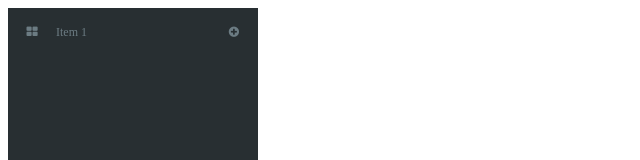
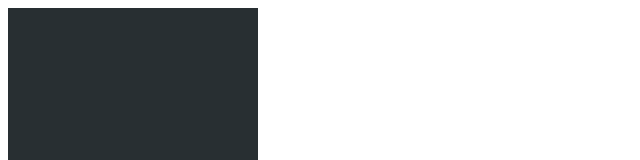
Before and after one commit to minhtrung2606-work/ng2-skeleton, an Angular app: page / in a window 1280 px wide. Shown: the top 160 px of the page, without its empty margins (0-640 px from the left). Built offline with nearby package versions, Linux system fonts and the light colour scheme.

Commit message:
Update LeftNav component to add inputs

```diff
--- a/src/app/app.component.ts
+++ b/src/app/app.component.ts
@@ -6,5 +6,30 @@
   styleUrls: ['./app.component.css']
 })
 export class AppComponent {
-  title = 'app works!';
+  private leftNavItemList;
+
+  constructor() {
+    let productCategory = getElectronicProductsCategory();
+    this.leftNavItemList = buildLeftNavItemList(productCategory);
+  }
 }
+
+function buildLeftNavItemList(productCategory) {
+  if (productCategory) {
+
+  } else {
+    return [];
+  }
+}
+
+function getElectronicProductsCategory() {
+  return [
+    { icon: 'fa-laptop', label: 'Laptop', count: 27,
+      itemList: [
+        { label: 'MAC', count: 12 },
+        { label: 'Dell', count: 7 },
+        { label: 'Asus', count: 6 },
+        { label: 'Asus', count: 2 }
+      ]}
+  ];
+}
--- a/src/app/components/left-nav/left-nav.component.css
+++ b/src/app/components/left-nav/left-nav.component.css
@@ -5,9 +5,6 @@
   height: 100vh;
   background-color: #282f32;
 }
-.left-nav-component .left-nav-menu-item-list {
-  width: 100%;
-}
 .left-nav-component.collapsed {
   width: 48px;
   transition: width 250ms;
--- a/src/app/components/left-nav/left-nav.component.html
+++ b/src/app/components/left-nav/left-nav.component.html
@@ -1,5 +1,4 @@
-<div class="left-nav-component">
-  <div class="left-nav-menu-item-list" [ngClass]="{'collapsed': collapsed}">
+<div class="left-nav-component" [ngClass]="{'collapsed': collapsed}">
   <left-nav-menu-item *ngFor="let menuItem of menuItemList"
                       [menuItem]="menuItem"
                       [activeIcon]="activeIcon"
@@ -9,7 +8,3 @@
                       (onSubMenuItemClicked)="onLeftNavSubMenuItemClicked($event)">
   </left-nav-menu-item>
 </div>
-  <small *ngIf="menuItemList.length === 0">
-    <em>No item in the list</em>
-  </small>
-</div>
--- a/src/app/components/left-nav/left-nav.component.ts
+++ b/src/app/components/left-nav/left-nav.component.ts
@@ -9,22 +9,17 @@
 export class LeftNavComponent implements OnInit {
   private currentMenuItem: LeftNavMenuItem;
   private currentSubMenuItem: LeftNavMenuItem;
-  private activeIcon: string;
-  private inActiveIcon: string;
 
+  @Input() activeIcon: string;
+  @Input() inActiveIcon: string;
   @Input() collapsed: boolean;
   @Input() menuItemList: Array<LeftNavMenuItem>;
 
-  constructor() {
-    this.activeIcon = 'fa-minus-circle';
-    this.inActiveIcon = 'fa-plus-circle';
-  }
+  constructor() { }
 
   ngOnInit() {
     if (!this.menuItemList) {
-      this.menuItemList = [
-        new LeftNavMenuItem('Item 1')
-      ];
+      this.menuItemList = [];
     }
   }
 
```
Lines whose indentation alone changed are shown as unchanged.
